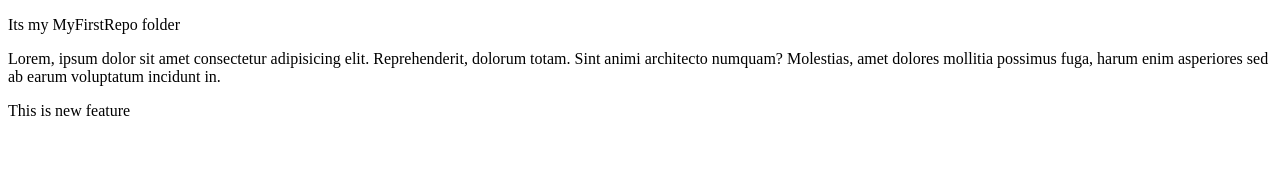
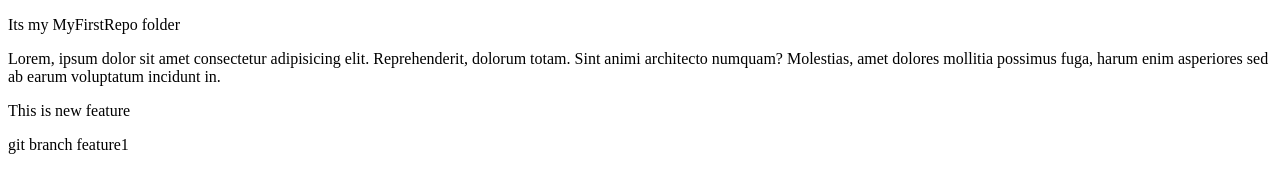
Before and after one commit to MdAminulHoque73/MyFirstRepo, a plain HTML site: page index.html in a window 1280 px wide. Drawn offline with Linux system fonts and the light colour scheme.

Commit message:
feature1

```diff
--- a/index.html
+++ b/index.html
@@ -17,3 +17,5 @@
 </body>
 
 </html>
+
+git branch feature1
```
